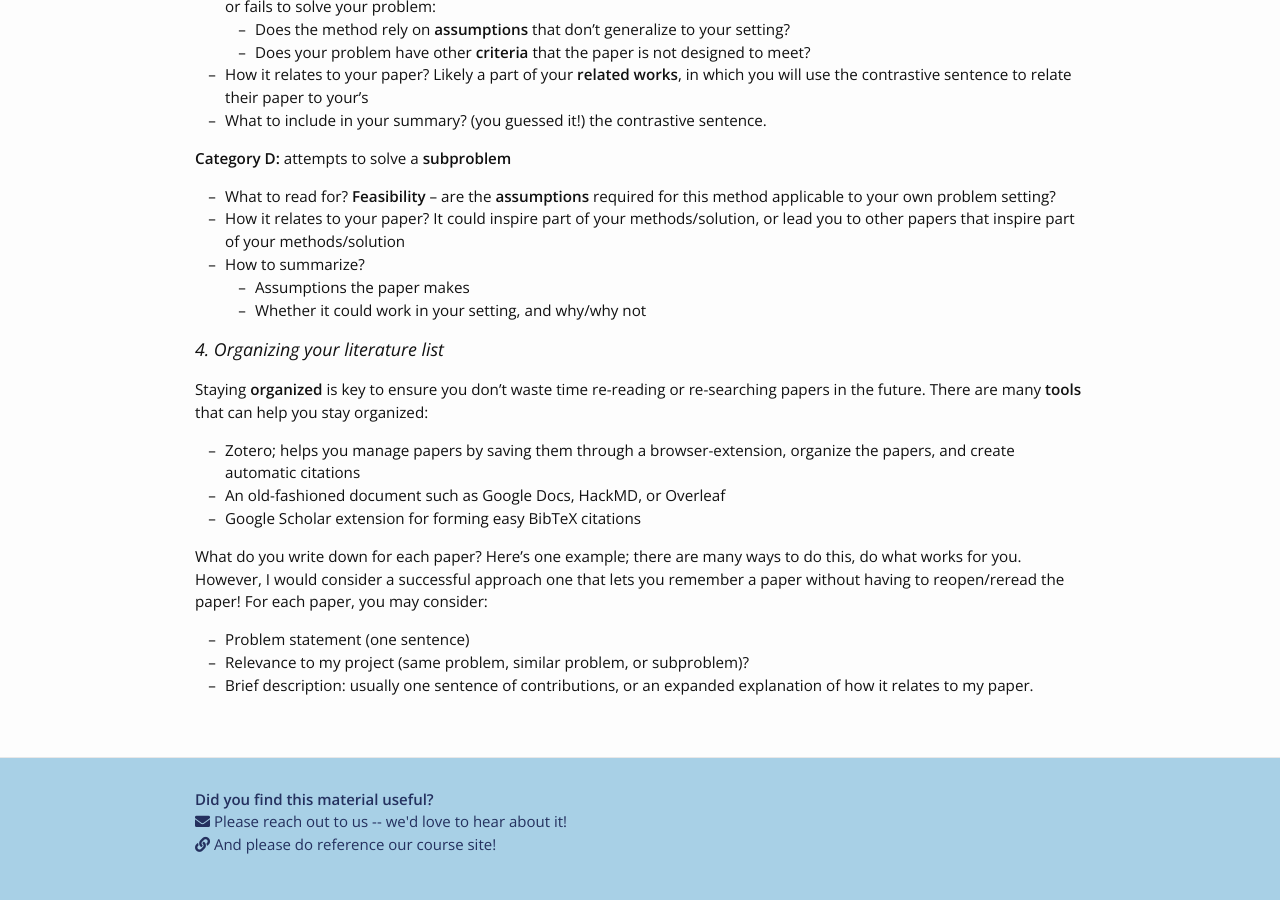
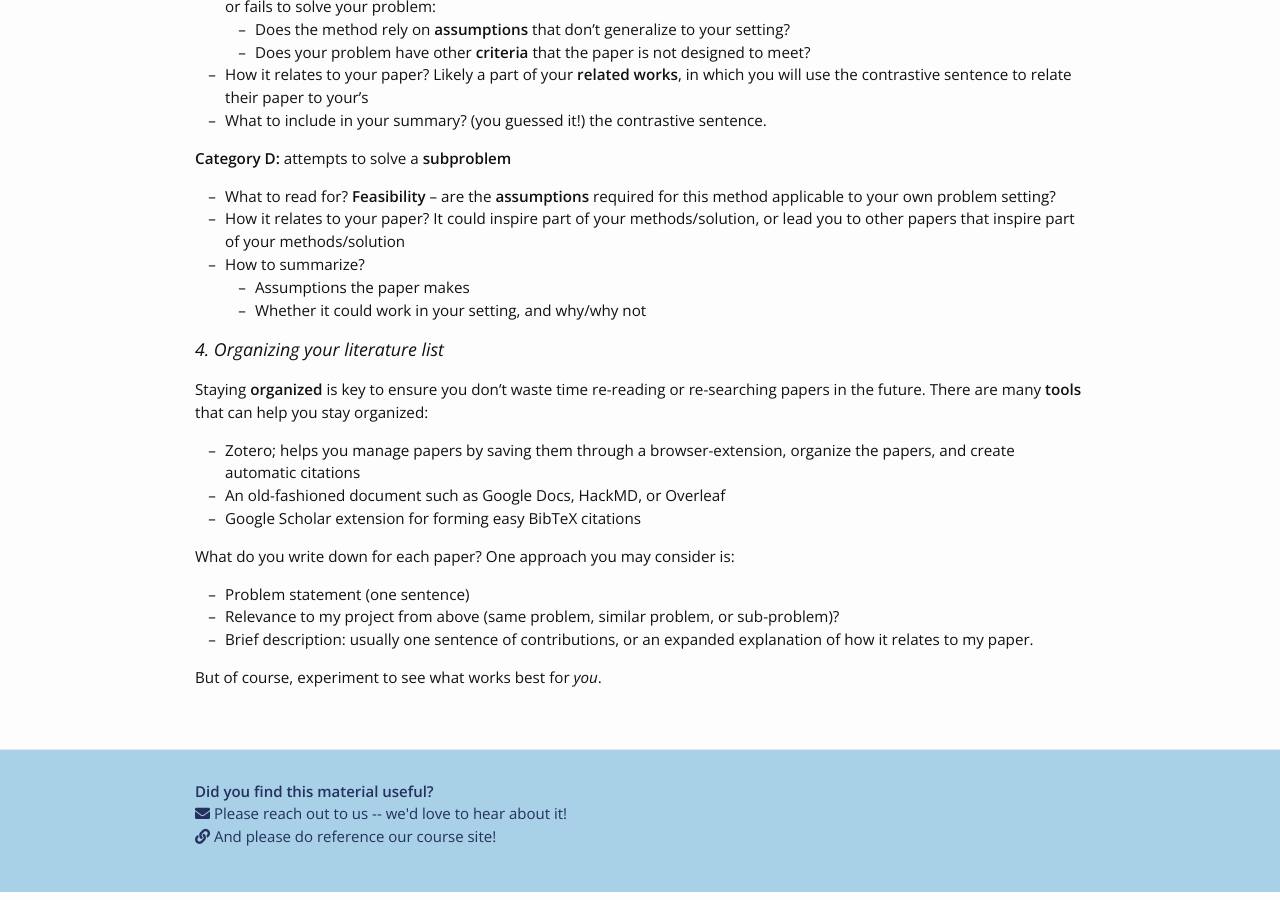
Before and after one commit to yanivyacoby/harvard-cs290, a Jekyll site: the page built from how-to-do-a-literature-search.md, in a window 1280 px wide and 900 px high, scrolled down 2856 px. Built offline with Jekyll 4.4.1, drawn with Linux system fonts in a browser that asks for light colours; nearby versions of some CDN libraries.

Commit message:
Update how-to-do-a-literature-search.md

```diff
--- a/how-to-do-a-literature-search.md
+++ b/how-to-do-a-literature-search.md
@@ -120,7 +120,9 @@ There are many **tools** that can help you stay organized:
 * An old-fashioned document such as Google Docs, HackMD, or Overleaf
 * Google Scholar extension for forming easy BibTeX citations
 
-What do you write down for each paper? Here’s one example; there are many ways to do this, do what works for you. However, I would consider a successful approach one that lets you remember a paper without having to reopen/reread the paper! For each paper, you may consider:
+What do you write down for each paper? One approach you may consider is:
 * Problem statement (one sentence)
-* Relevance to my project (same problem, similar problem, or subproblem)?
+* Relevance to my project from above (same problem, similar problem, or sub-problem)?
 * Brief description: usually one sentence of contributions, or an expanded explanation of how it relates to my paper.
+
+But of course, experiment to see what works best for *you*.
```
